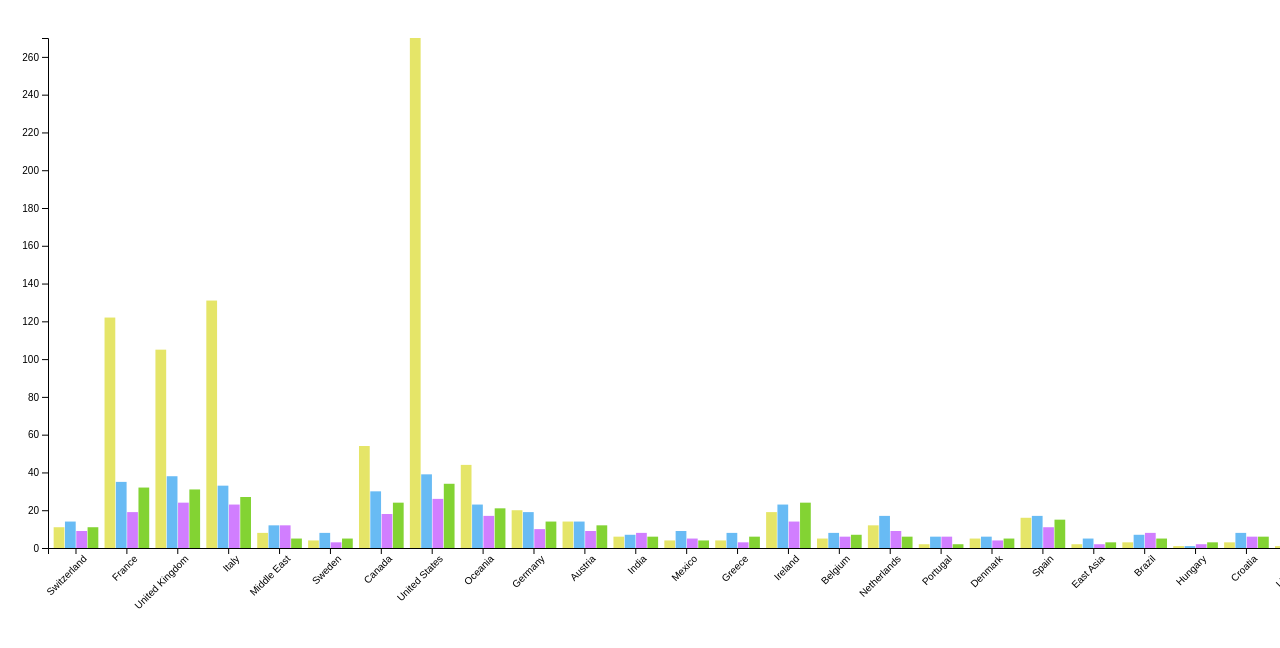
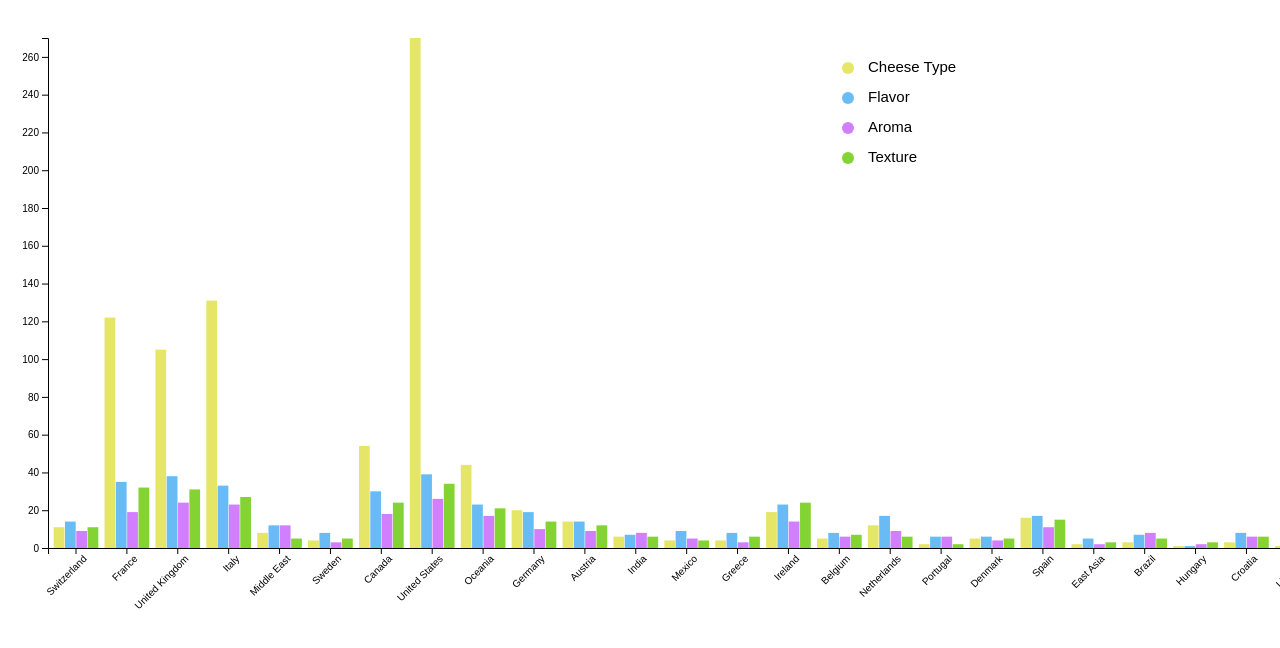
Before and after one commit to KhushiPatel67/DataVisualization, a plain HTML site: page index.html in a window 1280 px wide. Shown: the part 48-696 px from the top of the page. Drawn offline with nearby package versions, Linux system fonts and the light colour scheme.

Commit message:
created legend

```diff
--- a/index.html
+++ b/index.html
@@ -55,7 +55,7 @@
             const filteredData = data.filter(d => d.country && d.type && d.flavor && d.aroma && d.texture && d.type !== 'NA' && d.flavor !== 'NA' && d.aroma !== 'NA' && d.texture !== 'NA');
             const aggregatedData = filteredData.map(d => {
 
-                if (d.country.includes("United Kingdom")  || d.country.includes("Great Britain") || d.country.includes("England")) {
+                if (d.country.includes("United Kingdom") || d.country.includes("Great Britain") || d.country.includes("England")) {
                     d.country = "United Kingdom";
                 }
                 if (d.country.includes("Syria") || d.country.includes("Armenia") || d.country.includes("Turkey") || d.country.includes("Iraq") || d.country.includes("Afghanistan") || d.country.includes("Cyprus") || d.country.includes("Israel") || d.country.includes("Lebanon")) {
@@ -190,6 +190,16 @@
                 .attr("width", xSubgroup.bandwidth())
                 .attr("height", d => chartHeight - yScale(d.value))
                 .attr("fill", d => color(d.key));
+
+            svg.append("circle").attr("cx", 800).attr("cy", 30).attr("r", 6).style("fill", "rgba(225, 225, 77, 0.842)")
+            svg.append("circle").attr("cx", 800).attr("cy", 60).attr("r", 6).style("fill", "rgba(77, 175, 242, 0.842)")
+            svg.append("circle").attr("cx", 800).attr("cy", 90).attr("r", 6).style("fill", "rgba(201, 102, 255, 0.842)")
+            svg.append("circle").attr("cx", 800).attr("cy", 120).attr("r", 6).style("fill", "rgba(100, 200, 0, 0.8)")
+            svg.append("text").attr("x", 820).attr("y", 30).text("Cheese Type").style("font-size", "15px").attr("alignment-baseline", "middle")
+            svg.append("text").attr("x", 820).attr("y", 60).text("Flavor").style("font-size", "15px").attr("alignment-baseline", "middle")
+            svg.append("text").attr("x", 820).attr("y", 90).text("Aroma").style("font-size", "15px").attr("alignment-baseline", "middle")
+            svg.append("text").attr("x", 820).attr("y", 120).text("Texture").style("font-size", "15px").attr("alignment-baseline", "middle")
+
         });
 
     </script>
```
